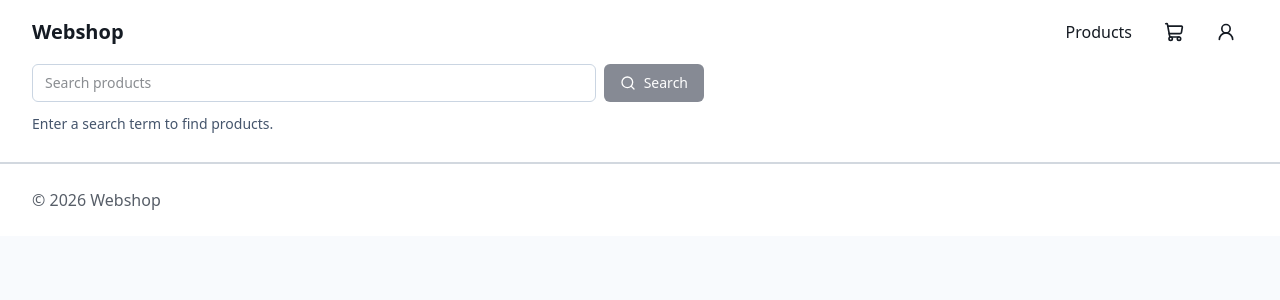
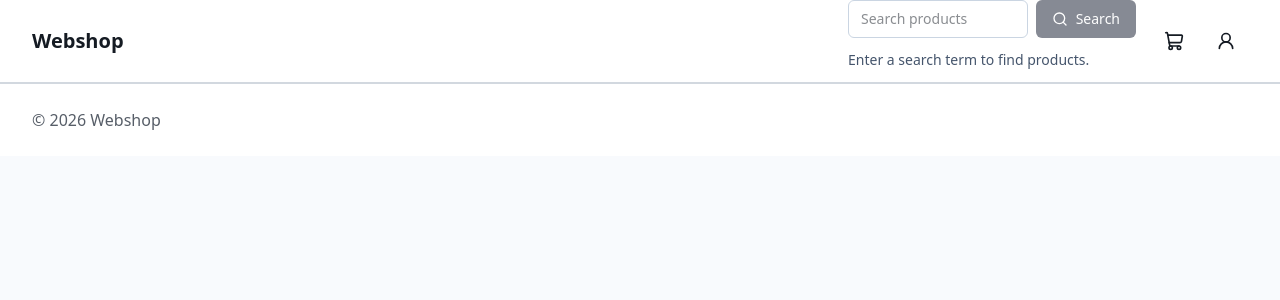
Before and after one commit to Kevindotdev/kundportal-grupp2, a Next.js app: page / in a window 1280 px wide. Shown: the top 300 px of the page. Built offline with nearby package versions, Linux system fonts and the light colour scheme.

Commit message:
Changed the position of the search-product area

```diff
--- a/components/product-search.tsx
+++ b/components/product-search.tsx
@@ -40,8 +40,11 @@ export default function ProductSearch({ products }: ProductSearchProps) {
   }
 
   return (
-    <section aria-label="Product search" className="pb-4">
-      <form onSubmit={handleSubmit} className="flex max-w-2xl gap-2">
+    <section
+      aria-label="Product search"
+      className="order-3 w-full min-w-0 md:order-2 md:ml-auto md:w-72 md:flex-none"
+    >
+      <form onSubmit={handleSubmit} className="flex w-full max-w-2xl gap-2">
         <label htmlFor="product-search" className="sr-only">
           Search products
         </label>
--- a/components/storefront-header.tsx
+++ b/components/storefront-header.tsx
@@ -19,17 +19,16 @@ export default function StorefrontHeader() {
   return (
     <header className="border-b border-border bg-surface text-surface-foreground">
       <div className="mx-auto max-w-7xl px-4 sm:px-6 lg:px-8">
-        <nav aria-label="Main navigation" className="flex h-16 items-center justify-between">
-          <Link href="/" className="text-xl font-bold">
+        <nav
+          aria-label="Main navigation"
+          className="flex min-h-16 flex-wrap items-center justify-start gap-x-4 gap-y-3 py-3 md:flex-nowrap md:py-0"
+        >
+          <Link href="/" className="order-1 shrink-0 text-xl font-bold">
             Webshop
           </Link>
+          <ProductSearch products={searchableProducts} />
 
-          <div className="flex items-center gap-2">
-          {/* Issue #21 entry point for the temporary catalog. Issue #8 can
-              replace this link with the storefront header search control. */}
-          <Link href="/products" className="px-3 py-2 hover:underline">
-            Products
-          </Link>
+          <div className="order-2 flex items-center gap-2 md:order-3">
             <span
               role="img"
               aria-label="Shopping cart"
@@ -46,7 +45,6 @@ export default function StorefrontHeader() {
             </Link>
           </div>
         </nav>
-        <ProductSearch products={searchableProducts} />
       </div>
     </header>
   );
```
Lines whose indentation alone changed are shown as unchanged.
